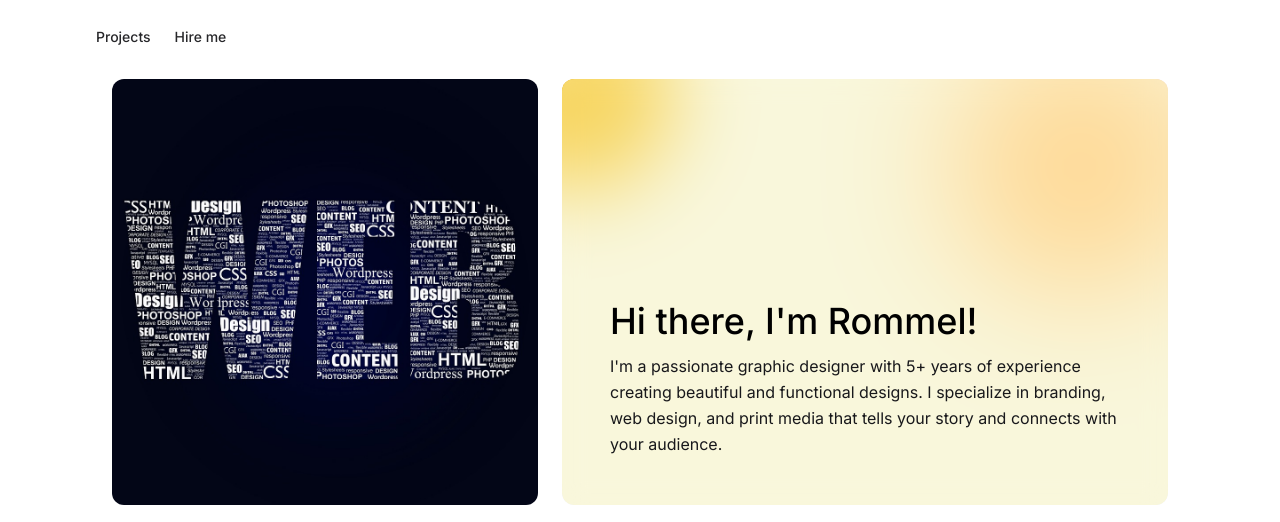
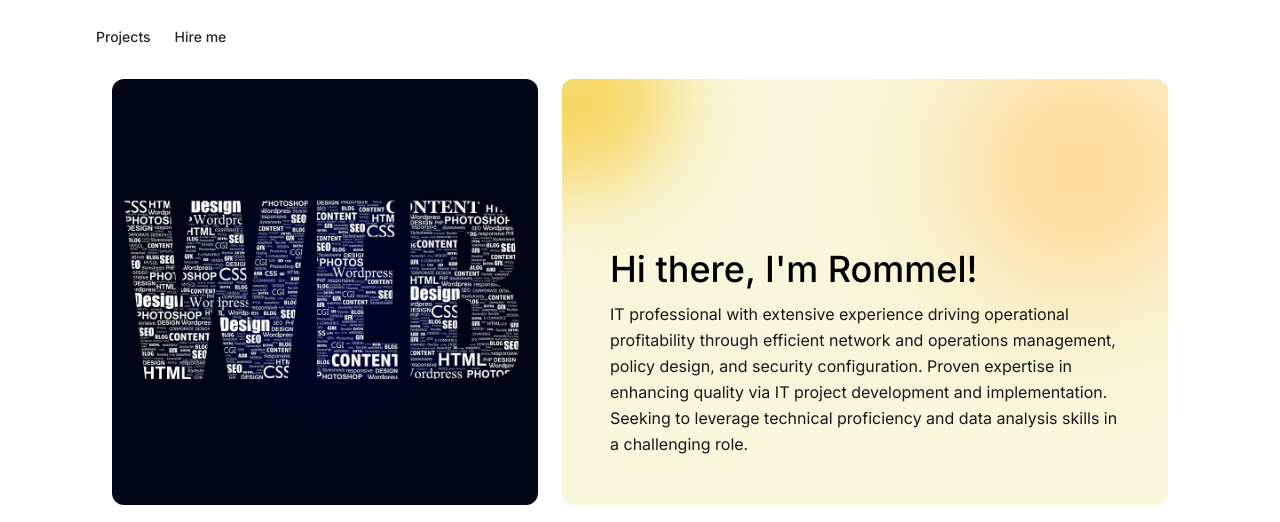
Before and after one commit to espinozare/Portfolio_django, a Django app: page / in a window 1280 px wide. Shown: the part 65-587 px from the top of the page. Run offline with Django 5.2, Linux system fonts and the light colour scheme; data that the repository does not hold is empty; style sheets or scripts are compiled from the project's sources; some libraries are stand-ins or nearby versions.

Commit message:
update speech

```diff
--- a/templates/home.html
+++ b/templates/home.html
@@ -24,10 +24,9 @@
         Hi there, I'm Rommel!
       </h1>
       <h2 class="mt-3 leading-relaxed text-zinc-900 dark:text-zinc-200">
-        I'm a passionate graphic designer with 5+ years of experience
-        creating beautiful and functional designs. I specialize in
-        branding, web design, and print media that tells your story and
-        connects with your audience.
+        IT professional with extensive experience driving operational profitability through efficient network and operations management,
+        policy design, and security configuration. Proven expertise in enhancing quality via IT project development and implementation.
+        Seeking to leverage technical proficiency and data analysis skills in a challenging role.
       </h2>
     </div>
     </div>
```
